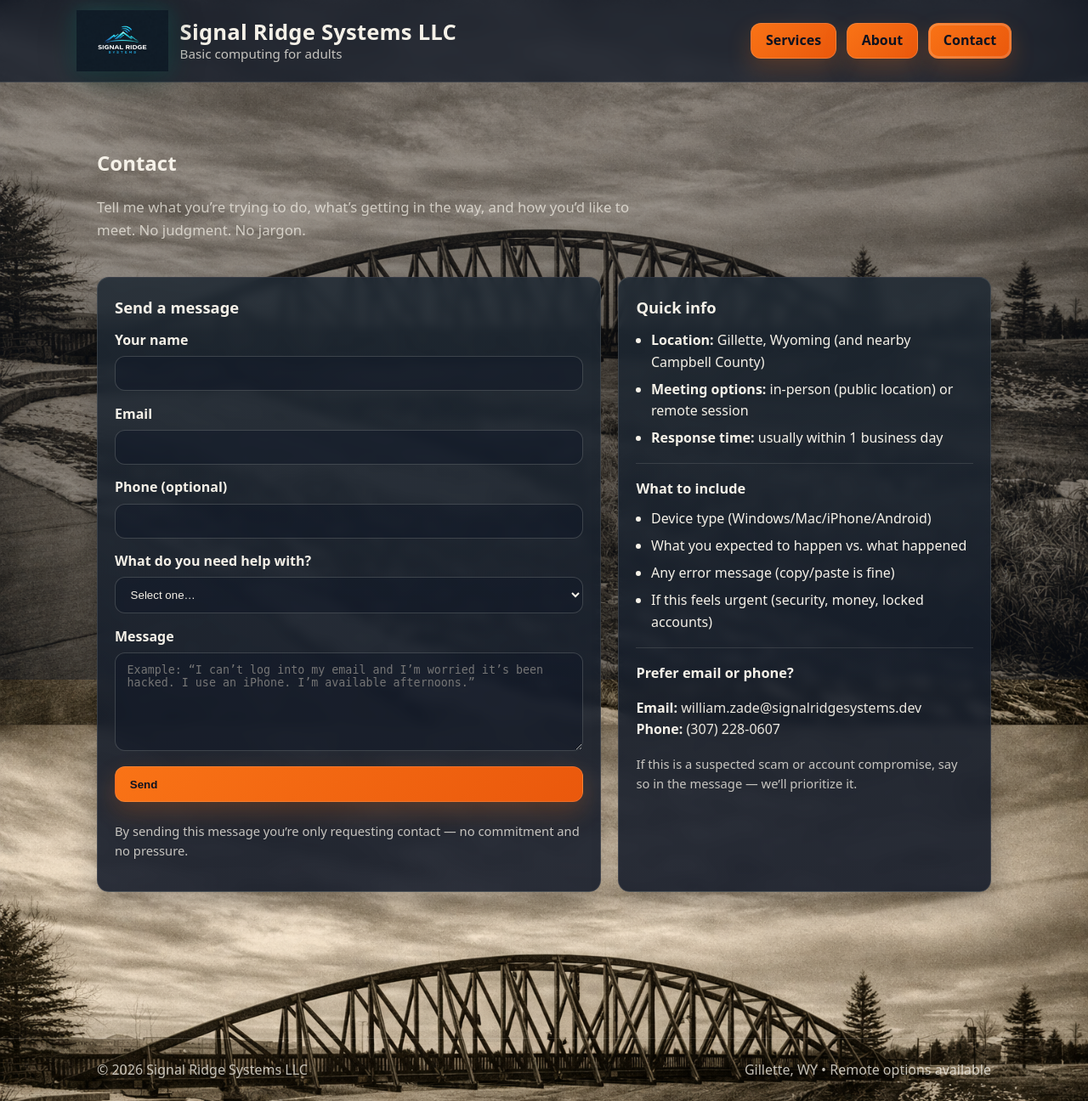
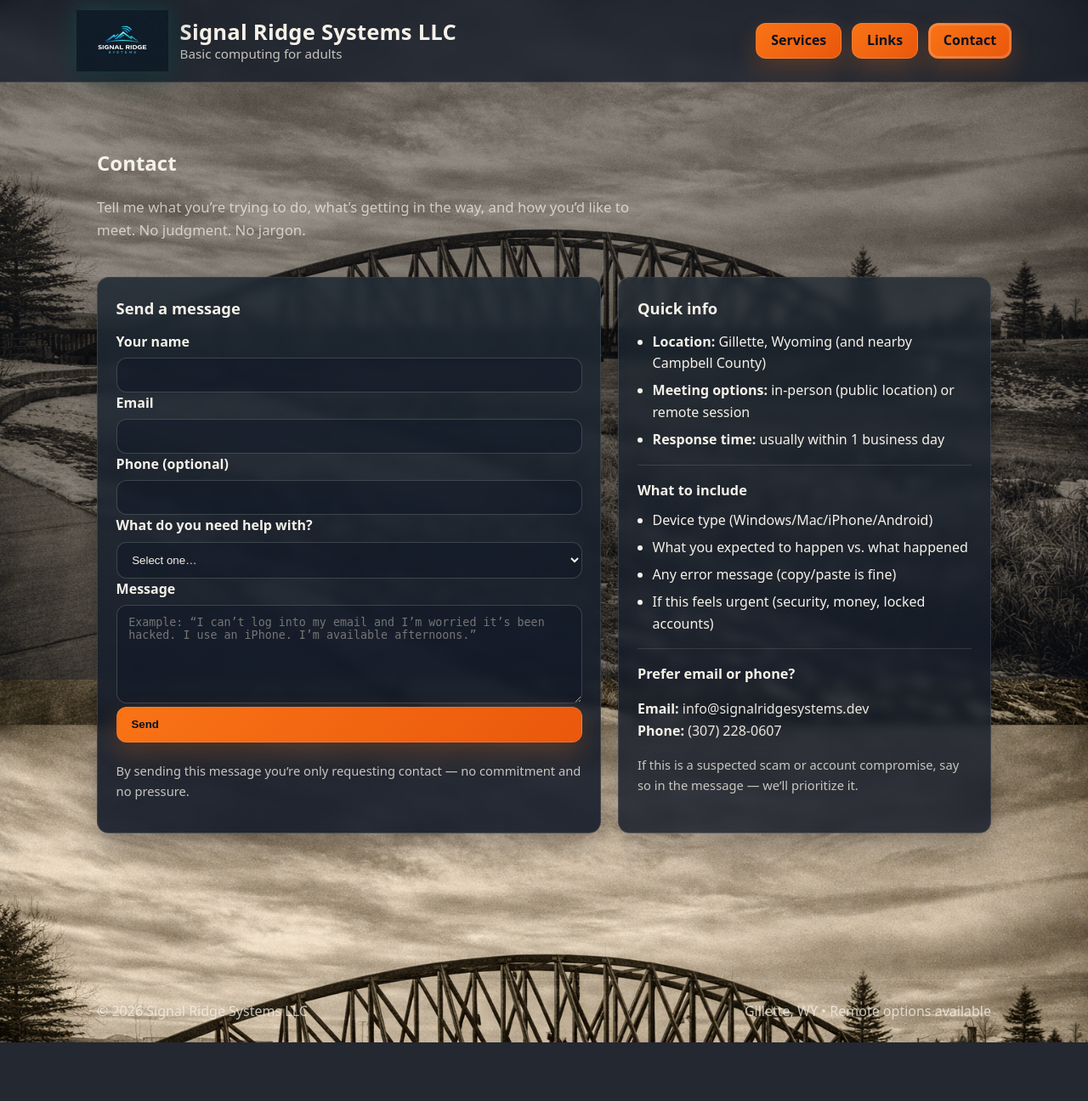
Before and after one commit to Signal-Ridge-SysAdmin/Signal-Ridge-Systems-Website, a Flask app: page /contact in a window 1280 px wide. Shown: the whole page at 85% size. After the commit the page ends 1227 px from the top, so only its background shows below. Run offline with Flask 3, Linux system fonts and the light colour scheme.

Commit message:
Contact page complete: layout, POST handler, SMTP email wiring

```diff
--- a/app.py
+++ b/app.py
@@ -1,8 +1,16 @@
 """Signal Ridge Systems LLC website (Flask)."""
 
-from flask import Flask, render_template
+import os
+import smtplib
+from email.message import EmailMessage
+from datetime import datetime, timezone
+
+from flask import Flask, render_template, request, redirect, url_for, flash
 
 app = Flask(__name__)
+
+# Needed for flash() messages. Set FLASK_SECRET_KEY in your environment for production.
+app.secret_key = os.environ.get("FLASK_SECRET_KEY", "dev-change-me")
 
 # Shared contact info for all pages
 CONTACT = {
@@ -16,27 +24,106 @@ CONTACT = {
 }
 
 
+def send_contact_email(payload: dict) -> None:
+    """Send a contact-form submission to the business inbox, BCC founder."""
+    smtp_host = os.environ.get("SMTP_HOST", "smtp.gmail.com")
+    smtp_port = int(os.environ.get("SMTP_PORT", "587"))
+
+    smtp_user = os.environ["SMTP_USER"]  # e.g. info@signalridgesystems.dev
+    smtp_pass = os.environ["SMTP_PASS"]  # Google Workspace app password
+
+    to_addr = os.environ.get("CONTACT_TO", "info@signalridgesystems.dev")
+    bcc_addr = os.environ.get("CONTACT_BCC", "william.zade@signalridgesystems.dev")
+
+    msg = EmailMessage()
+    msg["Subject"] = f"New Contact Request — {payload['topic']}"
+    msg["From"] = smtp_user
+    msg["To"] = to_addr
+    msg["Bcc"] = bcc_addr
+
+    # When you hit reply, it replies to the customer.
+    msg["Reply-To"] = payload["email"]
+
+    ts = datetime.now(timezone.utc).strftime("%Y-%m-%d %H:%M:%S UTC")
+
+    body = f"""New message from the website contact form
+
+Name: {payload['name']}
+Email: {payload['email']}
+Phone: {payload.get('phone','')}
+Topic: {payload['topic']}
+
+Message:
+{payload['message']}
+
+---
+Time: {ts}
+IP: {payload.get('ip','')}
+User-Agent: {payload.get('ua','')}
+"""
+    msg.set_content(body)
+
+    with smtplib.SMTP(smtp_host, smtp_port) as server:
+        server.ehlo()
+        server.starttls()
+        server.login(smtp_user, smtp_pass)
+        server.send_message(msg)
+
+
 @app.get("/")
 def home():
-    """Render the homepage."""
     return render_template("index.html", contact=CONTACT, active_page="home")
 
 
 @app.get("/services")
 def services():
-    """Render the services page."""
     return render_template("services.html", contact=CONTACT, active_page="services")
 
 
-@app.get("/about")
-def about():
-    """Render the about page."""
-    return render_template("about.html", contact=CONTACT, active_page="about")
+@app.get("/links")
+def links():
+    return render_template("links.html", contact=CONTACT, active_page="links")
 
 
-@app.get("/contact")
+@app.route("/contact", methods=["GET", "POST"])
 def contact():
-    """Render the contact page."""
+    if request.method == "POST":
+        # Honeypot: bots fill; humans never see it
+        if request.form.get("company"):
+            flash("Thanks — message received. I’ll get back to you soon.", "success")
+            return redirect(url_for("contact"))
+
+        name = request.form.get("name", "").strip()
+        email = request.form.get("email", "").strip()
+        phone = request.form.get("phone", "").strip()
+        topic = request.form.get("topic", "").strip()
+        message = request.form.get("message", "").strip()
+
+        if not (name and email and topic and message):
+            flash("Please fill out the required fields.", "error")
+            return redirect(url_for("contact"))
+
+        payload = {
+            "name": name,
+            "email": email,
+            "phone": phone,
+            "topic": topic,
+            "message": message,
+            "ip": request.headers.get("X-Forwarded-For", request.remote_addr),
+            "ua": request.headers.get("User-Agent", ""),
+        }
+
+        try:
+            send_contact_email(payload)
+            flash("Thanks — message received. I’ll get back to you soon.", "success")
+        except Exception:
+            flash(
+                "Sorry — something went wrong sending your message. Please email info@signalridgesystems.dev.",
+                "error",
+            )
+
+        return redirect(url_for("contact"))
+
     return render_template("contact.html", contact=CONTACT, active_page="contact")
 
 
--- a/static/css/styles.css
+++ b/static/css/styles.css
@@ -19,7 +19,6 @@
 
   /* Lines / surfaces */
   --line: rgba(245,241,232,0.12);
-  --panel: rgba(245,241,232,0.05);
 
   /* Shadows */
   --shadow-base: rgba(0,0,0,0.28);
@@ -603,30 +581,36 @@ main.container {
 
 .contact-grid {
   display: grid;
-  grid-template-columns: 1.15fr 0.85fr;
+  grid-template-columns: 1fr;
   gap: 1.25rem;
   padding: 0.5rem 0 2rem;
+
+  grid-template-areas:
+    "info"
+    "form";
 }
 
-@media (max-width: 900px) {
-  .contact-grid { grid-template-columns: 1fr; }
+.contact-info { grid-area: info; }
+.contact-form { grid-area: form; }
+
+@media (min-width: 900px) {
+  .contact-grid {
+    grid-template-columns: 1.15fr 0.85fr;
+    grid-template-areas: "form info";
+  }
 }
 
-/* Apply tweaks ONLY when you add class="panel contact-panel" */
-.contact-panel {
-  padding: 1.35rem;
-}
+/* Only applied when you use class="panel contact-panel ..." */
+.contact-panel { padding: 1.35rem; }
 
 .contact-panel.subtle {
   background: linear-gradient(180deg, rgba(31,41,51,0.78), rgba(17,24,39,0.82));
 }
 
-/* Type helpers scoped to contact to avoid collisions */
 .contact-grid .h3 { font-size: 1.15rem; margin: 0 0 0.75rem; }
 .contact-grid .h4 { font-size: 1.02rem; margin: 0 0 0.5rem; }
 .small { font-size: 0.92rem; }
 
-/* Form */
 .form {
   display: grid;
   gap: 0.9rem;
--- a/templates/base.html
+++ b/templates/base.html
@@ -5,9 +5,10 @@
   <title>{% block title %}Signal Ridge Systems LLC{% endblock %}</title>
   <meta name="viewport" content="width=device-width, initial-scale=1.0" />
 
-  <link rel="stylesheet" href="{{ url_for('static', filename='css/styles.css') }}?v=20260203-1" />
-
-
+  <link
+    rel="stylesheet"
+    href="{{ url_for('static', filename='css/styles.css') }}?v=20260203-1"
+  />
 </head>
 <body>
 
@@ -27,10 +28,16 @@
       </a>
 
       <nav class="nav">
-  <a class="nav-link {% if active_page=='services' %}active{% endif %}" href="/services">Services</a>
-  <a class="nav-link {% if active_page=='about' %}active{% endif %}" href="/about">About</a>
-  <a class="nav-link {% if active_page=='contact' %}active{% endif %}" href="/contact">Contact</a>
-</nav>
+        <a class="nav-link {% if active_page == 'services' %}active{% endif %}" href="/services">
+          Services
+        </a>
+        <a class="nav-link {% if active_page == 'links' %}active{% endif %}" href="/links">
+          Links
+        </a>
+        <a class="nav-link {% if active_page == 'contact' %}active{% endif %}" href="/contact">
+          Contact
+        </a>
+      </nav>
 
     </div>
   </header>
--- a/templates/contact.html
+++ b/templates/contact.html
@@ -11,11 +11,46 @@
 </section>
 
 <section class="contact-grid">
-  <!-- Left: Form -->
-  <div class="panel">
+  <!-- Mobile-first: Quick Info first -->
+  <aside class="panel contact-panel subtle contact-info">
+    <h2 class="h3">Quick info</h2>
+
+    <ul class="list">
+      <li><strong>Location:</strong> Gillette, Wyoming (and nearby Campbell County)</li>
+      <li><strong>Meeting options:</strong> in-person (public location) or remote session</li>
+      <li><strong>Response time:</strong> usually within 1 business day</li>
+    </ul>
+
+    <hr class="rule" />
+
+    <h3 class="h4">What to include</h3>
+    <ul class="list">
+      <li>Device type (Windows/Mac/iPhone/Android)</li>
+      <li>What you expected to happen vs. what happened</li>
+      <li>Any error message (copy/paste is fine)</li>
+      <li>If this feels urgent (security, money, locked accounts)</li>
+    </ul>
+
+    <hr class="rule" />
+
+    <h3 class="h4">Prefer email or phone?</h3>
+    <p class="contact-lines">
+      <strong>Email:</strong>
+      <a href="mailto:info@signalridgesystems.dev">info@signalridgesystems.dev</a><br />
+      <strong>Phone:</strong>
+      <a href="tel:+13072280607">(307) 228-0607</a>
+    </p>
+
+    <p class="muted small">
+      If this is a suspected scam or account compromise, say so in the message — we’ll prioritize it.
+    </p>
+  </aside>
+
+  <!-- Form -->
+  <div class="panel contact-panel contact-form">
     <h2 class="h3">Send a message</h2>
 
-    <form class="form" method="post" action="/contact">
+    <form method="post" action="{{ url_for('contact') }}">
       <div class="form-row">
         <label for="name">Your name</label>
         <input id="name" name="name" type="text" autocomplete="name" required />
@@ -24,6 +59,12 @@
       <div class="form-row">
         <label for="email">Email</label>
         <input id="email" name="email" type="email" autocomplete="email" required />
+      </div>
+
+      <!-- Honeypot (bots fill; humans never see) -->
+      <div class="hp">
+        <label for="company">Company</label>
+        <input id="company" name="company" type="text" autocomplete="off" tabindex="-1" />
       </div>
 
       <div class="form-row">
@@ -65,40 +106,5 @@
       </div>
     </form>
   </div>
-
-  <!-- Right: Info -->
-  <aside class="panel panel-subtle">
-    <h2 class="h3">Quick info</h2>
-
-    <ul class="list">
-      <li><strong>Location:</strong> Gillette, Wyoming (and nearby Campbell County)</li>
-      <li><strong>Meeting options:</strong> in-person (public location) or remote session</li>
-      <li><strong>Response time:</strong> usually within 1 business day</li>
-    </ul>
-
-    <hr class="rule" />
-
-    <h3 class="h4">What to include</h3>
-    <ul class="list">
-      <li>Device type (Windows/Mac/iPhone/Android)</li>
-      <li>What you expected to happen vs. what happened</li>
-      <li>Any error message (copy/paste is fine)</li>
-      <li>If this feels urgent (security, money, locked accounts)</li>
-    </ul>
-
-    <hr class="rule" />
-
-    <h3 class="h4">Prefer email or phone?</h3>
-    <p class="contact-lines">
-      <strong>Email:</strong>
-      <a href="mailto:william.zade@signalridgesystems.dev">william.zade@signalridgesystems.dev</a><br />
-      <strong>Phone:</strong>
-      <a href="tel:+13072280607">(307) 228-0607</a>
-    </p>
-
-    <p class="muted small">
-      If this is a suspected scam or account compromise, say so in the message — we’ll prioritize it.
-    </p>
-  </aside>
 </section>
 {% endblock %}
```
Also changed, not shown: other parts of static/css/styles.css (+37 -60 lines), templates/links.html (renamed from templates/about.html).
